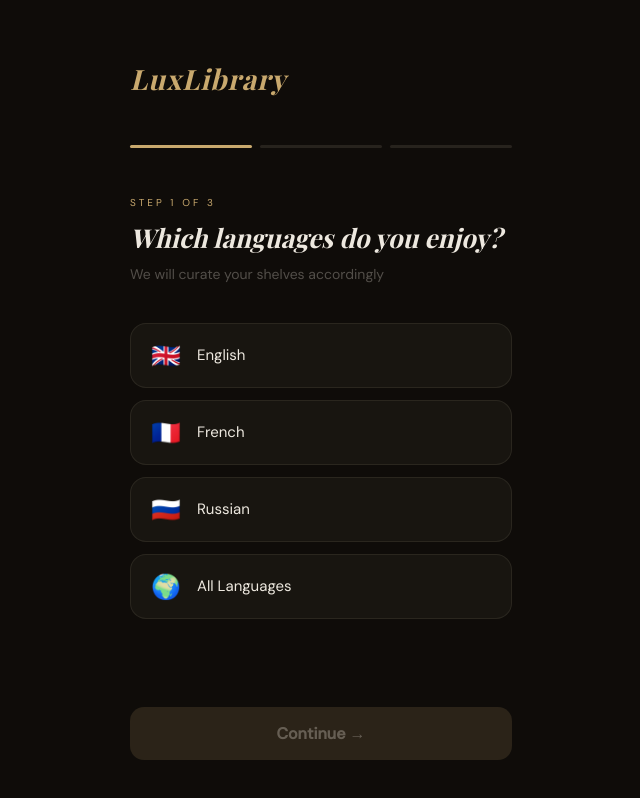
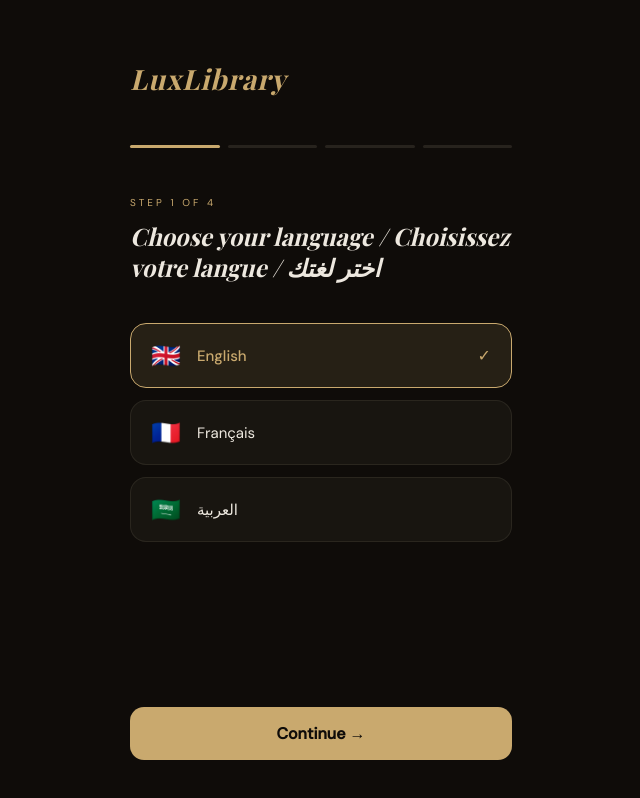
Before and after one commit to mustaphaayadi-lang/LuxLibrary-Web, a React (Vite) app: page / in a window 1280 px wide. Shown: the whole page, without its empty margins (319-959 px from the left). Built offline with nearby package versions, Linux system fonts and the light colour scheme; a web font is replaced by a local one.

Commit message:
add multilingual onboarding

```diff
--- a/src/App.jsx
+++ b/src/App.jsx
@@ -5,6 +5,7 @@ import TableScreen from './screens/TableScreen'
 import ReaderScreen from './screens/ReaderScreen'
 import OnboardingScreen from './screens/OnboardingScreen'
 import ReadLaterScreen from './screens/ReadLaterScreen'
+import { t } from './data/translations'
 import './index.css'
 
 export const THEMES = {
@@ -45,12 +46,21 @@ export default function App() {
   const [theme, setTheme] = useState(
     localStorage.getItem('lux_theme') || 'night'
   )
+  const [lang, setLang] = useState(
+    localStorage.getItem('lux_lang') || 'en'
+  )
 
-  const t = THEMES[theme]
+  const tr = THEMES[theme]
+  const isRTL = lang === 'ar'
 
   const changeTheme = (newTheme) => {
     setTheme(newTheme)
     localStorage.setItem('lux_theme', newTheme)
+  }
+
+  const changeLang = (newLang) => {
+    setLang(newLang)
+    localStorage.setItem('lux_lang', newLang)
   }
 
   const navigate = (to, params = {}) => {
@@ -58,54 +68,62 @@ export default function App() {
     setScreen(to)
   }
 
-  const handleOnboardingFinish = () => setScreen('entrance')
+  const handleOnboardingFinish = (prefs) => {
+    if (prefs.appLang) changeLang(prefs.appLang)
+    setScreen('entrance')
+  }
+
   const hideTab = screen === 'reader' || screen === 'onboarding'
 
   return (
     <div style={{
       maxWidth: 430, margin: '0 auto',
-      minHeight: '100vh', background: t.bg,
-      position: 'relative', transition: 'background 0.3s'
+      minHeight: '100vh', background: tr.bg,
+      position: 'relative', transition: 'background 0.3s',
+      direction: isRTL ? 'rtl' : 'ltr'
     }}>
-      {screen === 'onboarding' && <OnboardingScreen onFinish={handleOnboardingFinish} />}
-      {screen === 'entrance' && <EntranceScreen navigate={navigate} theme={t} currentTheme={theme} changeTheme={changeTheme} />}
-      {screen === 'bookcard' && <BookCardScreen navigate={navigate} book={selectedBook} theme={t} />}
-      {screen === 'table' && <TableScreen navigate={navigate} theme={t} />}
-      {screen === 'readlater' && <ReadLaterScreen navigate={navigate} theme={t} />}
-      {screen === 'reader' && <ReaderScreen navigate={navigate} book={selectedBook} globalTheme={theme} />}
+      {screen === 'onboarding' && <OnboardingScreen onFinish={handleOnboardingFinish} lang={lang} changeLang={changeLang} />}
+      {screen === 'entrance' && <EntranceScreen navigate={navigate} theme={tr} currentTheme={theme} changeTheme={changeTheme} lang={lang} />}
+      {screen === 'bookcard' && <BookCardScreen navigate={navigate} book={selectedBook} theme={tr} lang={lang} />}
+      {screen === 'table' && <TableScreen navigate={navigate} theme={tr} lang={lang} />}
+      {screen === 'readlater' && <ReadLaterScreen navigate={navigate} theme={tr} lang={lang} />}
+      {screen === 'reader' && <ReaderScreen navigate={navigate} book={selectedBook} globalTheme={theme} lang={lang} />}
 
       {!hideTab && (
         <div style={{
           position: 'fixed', bottom: 0, left: '50%', transform: 'translateX(-50%)',
           width: '100%', maxWidth: 430, display: 'flex',
-          backgroundColor: t.navBg,
-          borderTop: `1px solid ${t.border}`,
+          backgroundColor: tr.navBg,
+          borderTop: `1px solid ${tr.border}`,
           padding: '10px 0 24px', zIndex: 100,
           transition: 'background 0.3s'
         }}>
           <button onClick={() => navigate('entrance')} style={{
             flex: 1, background: 'none', border: 'none', cursor: 'pointer',
-            color: screen === 'entrance' ? '#C9A96E' : t.textMuted,
+            color: screen === 'entrance' ? '#C9A96E' : tr.textMuted,
             fontSize: 11, display: 'flex', flexDirection: 'column',
             alignItems: 'center', gap: 4, fontFamily: 'var(--font-ui)'
           }}>
-            <span style={{ fontSize: 20 }}>📖</span>Library
+            <span style={{ fontSize: 20 }}>📖</span>
+            {t(lang, 'library')}
           </button>
           <button onClick={() => navigate('readlater')} style={{
             flex: 1, background: 'none', border: 'none', cursor: 'pointer',
-            color: screen === 'readlater' ? '#C9A96E' : t.textMuted,
+            color: screen === 'readlater' ? '#C9A96E' : tr.textMuted,
             fontSize: 11, display: 'flex', flexDirection: 'column',
             alignItems: 'center', gap: 4, fontFamily: 'var(--font-ui)'
           }}>
-            <span style={{ fontSize: 20 }}>🔖</span>Read Later
+            <span style={{ fontSize: 20 }}>🔖</span>
+            {t(lang, 'readLater')}
           </button>
           <button onClick={() => navigate('table')} style={{
             flex: 1, background: 'none', border: 'none', cursor: 'pointer',
-            color: screen === 'table' ? '#C9A96E' : t.textMuted,
+            color: screen === 'table' ? '#C9A96E' : tr.textMuted,
             fontSize: 11, display: 'flex', flexDirection: 'column',
             alignItems: 'center', gap: 4, fontFamily: 'var(--font-ui)'
           }}>
-            <span style={{ fontSize: 20 }}>🪑</span>My Table
+            <span style={{ fontSize: 20 }}>🪑</span>
+            {t(lang, 'myTable')}
           </button>
         </div>
       )}
--- a/src/screens/OnboardingScreen.jsx
+++ b/src/screens/OnboardingScreen.jsx
@@ -1,51 +1,78 @@
 import { useState } from 'react'
+import { t } from '../data/translations'
+
+const APP_LANGUAGES = [
+  { value: 'en', emoji: '🇬🇧', label: 'English' },
+  { value: 'fr', emoji: '🇫🇷', label: 'Français' },
+  { value: 'ar', emoji: '🇸🇦', label: 'العربية' },
+]
+
+export default function OnboardingScreen({ onFinish, lang, changeLang }) {
+  const [step, setStep] = useState(0)
+  const [answers, setAnswers] = useState({
+    appLang: lang || 'en',
+    languages: [],
+    eras: [],
+    time: null
+  })
+
+  const currentLang = answers.appLang || 'en'
 
   const STEPS = [
     {
+      id: 'appLang',
+      question: 'Choose your language / Choisissez votre langue / اختر لغتك',
+      subtitle: '',
+      multi: false,
+      options: APP_LANGUAGES
+    },
+    {
       id: 'languages',
-    question: 'Which languages do you enjoy?',
-    subtitle: 'We will curate your shelves accordingly',
+      question: t(currentLang, 'langQuestion2'),
+      subtitle: t(currentLang, 'langSubtitle2'),
       multi: true,
       options: [
-      { value: 'English', emoji: '🇬🇧', label: 'English' },
-      { value: 'French', emoji: '🇫🇷', label: 'French' },
-      { value: 'Russian', emoji: '🇷🇺', label: 'Russian' },
-      { value: 'All', emoji: '🌍', label: 'All Languages' },
+        { value: 'English', emoji: '🇬🇧', label: t(currentLang, 'english') },
+        { value: 'French', emoji: '🇫🇷', label: t(currentLang, 'french') },
+        { value: 'Russian', emoji: '🇷🇺', label: t(currentLang, 'russian') },
+        { value: 'All', emoji: '🌍', label: step === 0 ? 'All' : t(currentLang, 'english') },
       ]
     },
     {
       id: 'eras',
-    question: 'Which eras interest you?',
-    subtitle: 'Your taste in time defines your shelf',
+      question: t(currentLang, 'eraQuestion'),
+      subtitle: t(currentLang, 'eraSubtitle'),
       multi: true,
       options: [
         { value: 'Classic', emoji: '🏛️', label: 'Classic' },
         { value: 'Victorian', emoji: '🎩', label: 'Victorian' },
         { value: 'Modern', emoji: '✨', label: 'Modern' },
-      { value: 'All', emoji: '📚', label: 'All Eras' },
+        { value: 'All', emoji: '📚', label: 'All' },
       ]
     },
     {
       id: 'time',
-    question: 'How long do you read per day?',
-    subtitle: 'We will suggest the right book length',
+      question: t(currentLang, 'timeQuestion'),
+      subtitle: t(currentLang, 'timeSubtitle'),
       multi: false,
       options: [
-      { value: '15', emoji: '⚡', label: '15 minutes' },
-      { value: '30', emoji: '🕯️', label: '30 minutes' },
-      { value: '60', emoji: '📖', label: '1 hour' },
-      { value: '60+', emoji: '🌙', label: 'More than 1 hour' },
+        { value: '15', emoji: '⚡', label: '15 min' },
+        { value: '30', emoji: '🕯️', label: '30 min' },
+        { value: '60', emoji: '📖', label: '1 ' + (currentLang === 'ar' ? 'ساعة' : currentLang === 'fr' ? 'heure' : 'hour') },
+        { value: '60+', emoji: '🌙', label: currentLang === 'ar' ? 'أكثر من ساعة' : currentLang === 'fr' ? 'Plus d\'1 heure' : 'More than 1 hour' },
       ]
     },
   ]
 
-export default function OnboardingScreen({ onFinish }) {
-  const [step, setStep] = useState(0)
-  const [answers, setAnswers] = useState({ languages: [], eras: [], time: null })
-
   const current = STEPS[step]
+  const isRTL = currentLang === 'ar'
 
   const toggle = (value) => {
+    if (current.id === 'appLang') {
+      setAnswers(a => ({ ...a, appLang: value }))
+      changeLang(value)
+      return
+    }
     if (current.multi) {
       const key = current.id
       const current_values = answers[key]
@@ -65,11 +92,13 @@ export default function OnboardingScreen({ onFinish }) {
   }
 
   const isSelected = (value) => {
+    if (current.id === 'appLang') return answers.appLang === value
     if (current.multi) return answers[current.id].includes(value)
     return answers[current.id] === value
   }
 
   const canProceed = () => {
+    if (current.id === 'appLang') return true
     if (current.multi) return answers[current.id].length > 0
     return answers[current.id] !== null
   }
@@ -80,29 +109,32 @@ export default function OnboardingScreen({ onFinish }) {
     } else {
       localStorage.setItem('lux_preferences', JSON.stringify(answers))
       localStorage.setItem('lux_onboarded', 'true')
+      localStorage.setItem('lux_lang', answers.appLang)
       onFinish(answers)
     }
   }
 
   return (
     <div style={{
-      minHeight: '100vh', background: 'var(--bg)',
+      minHeight: '100vh', background: '#0F0C09',
       display: 'flex', flexDirection: 'column',
       padding: '60px 24px 40px',
-      maxWidth: 430, margin: '0 auto'
+      maxWidth: 430, margin: '0 auto',
+      direction: isRTL ? 'rtl' : 'ltr'
     }}>
 
       <h1 style={{
         fontFamily: 'var(--font-display)', fontSize: 28,
-        color: 'var(--gold)', letterSpacing: 1,
+        color: '#C9A96E', letterSpacing: 1,
         marginBottom: 48, fontStyle: 'italic'
       }}>LuxLibrary</h1>
 
+      {/* Progress */}
       <div style={{ display: 'flex', gap: 8, marginBottom: 48 }}>
         {STEPS.map((_, i) => (
           <div key={i} style={{
             height: 3, flex: 1, borderRadius: 2,
-            background: i <= step ? 'var(--gold)' : 'rgba(255,235,200,0.1)',
+            background: i <= step ? '#C9A96E' : 'rgba(255,235,200,0.1)',
             transition: 'background 0.3s'
           }} />
         ))}
@@ -110,23 +142,25 @@ export default function OnboardingScreen({ onFinish }) {
 
       <div style={{ flex: 1 }}>
         <p style={{
-          fontSize: 10, color: 'var(--gold)', letterSpacing: 3,
+          fontSize: 10, color: '#C9A96E', letterSpacing: 3,
           textTransform: 'uppercase', marginBottom: 12,
           fontFamily: 'var(--font-ui)'
-        }}>Step {step + 1} of {STEPS.length}</p>
+        }}>{t(currentLang, 'step')} {step + 1} {t(currentLang, 'of')} {STEPS.length}</p>
 
         <h2 style={{
-          fontFamily: 'var(--font-display)', fontSize: 26,
-          color: 'var(--text-primary)', marginBottom: 10,
+          fontFamily: 'var(--font-display)', fontSize: 24,
+          color: '#EDE8DF', marginBottom: 10,
           lineHeight: 1.3, fontStyle: 'italic'
         }}>{current.question}</h2>
 
+        {current.subtitle && (
           <p style={{
-          fontSize: 14, color: 'var(--text-muted)',
+            fontSize: 14, color: 'rgba(237,232,223,0.35)',
             marginBottom: 40, fontFamily: 'var(--font-ui)'
           }}>{current.subtitle}</p>
+        )}
 
-        <div style={{ display: 'flex', flexDirection: 'column', gap: 12 }}>
+        <div style={{ display: 'flex', flexDirection: 'column', gap: 12, marginTop: current.subtitle ? 0 : 40 }}>
           {current.options.map(opt => (
             <button
               key={opt.value}
@@ -134,19 +168,20 @@ export default function OnboardingScreen({ onFinish }) {
               style={{
                 display: 'flex', alignItems: 'center', gap: 16,
                 padding: '16px 20px', borderRadius: 16,
-                background: isSelected(opt.value) ? 'rgba(201,169,110,0.12)' : 'var(--bg-card)',
-                border: `1px solid ${isSelected(opt.value) ? 'var(--gold)' : 'var(--border)'}`,
-                cursor: 'pointer', textAlign: 'left', transition: 'all 0.2s'
+                background: isSelected(opt.value) ? 'rgba(201,169,110,0.12)' : 'rgba(255,235,200,0.04)',
+                border: `1px solid ${isSelected(opt.value) ? '#C9A96E' : 'rgba(255,235,200,0.08)'}`,
+                cursor: 'pointer', textAlign: isRTL ? 'right' : 'left',
+                transition: 'all 0.2s'
               }}
             >
               <span style={{ fontSize: 24 }}>{opt.emoji}</span>
               <span style={{
                 fontFamily: 'var(--font-ui)', fontSize: 15,
-                color: isSelected(opt.value) ? 'var(--gold)' : 'var(--text-primary)',
+                color: isSelected(opt.value) ? '#C9A96E' : '#EDE8DF',
                 fontWeight: isSelected(opt.value) ? 500 : 400
               }}>{opt.label}</span>
               {isSelected(opt.value) && (
-                <span style={{ marginLeft: 'auto', color: 'var(--gold)', fontSize: 16 }}>✓</span>
+                <span style={{ marginLeft: isRTL ? 0 : 'auto', marginRight: isRTL ? 'auto' : 0, color: '#C9A96E', fontSize: 16 }}>✓</span>
               )}
             </button>
           ))}
@@ -159,23 +194,23 @@ export default function OnboardingScreen({ onFinish }) {
           disabled={!canProceed()}
           style={{
             width: '100%', padding: '16px 0',
-            background: canProceed() ? 'var(--gold)' : 'rgba(201,169,110,0.15)',
+            background: canProceed() ? '#C9A96E' : 'rgba(201,169,110,0.15)',
             border: 'none', borderRadius: 14,
-            color: canProceed() ? '#0F0C09' : 'var(--text-muted)',
+            color: canProceed() ? '#0F0C09' : 'rgba(237,232,223,0.3)',
             fontSize: 16, fontWeight: 600,
             cursor: canProceed() ? 'pointer' : 'default',
             fontFamily: 'var(--font-ui)', transition: 'all 0.2s'
           }}>
-          {step < STEPS.length - 1 ? 'Continue →' : 'Enter the Library →'}
+          {step < STEPS.length - 1 ? t(currentLang, 'continue') : t(currentLang, 'enterLibrary')}
         </button>
 
         {step > 0 && (
           <button onClick={() => setStep(s => s - 1)} style={{
             width: '100%', padding: '12px 0', marginTop: 12,
             background: 'none', border: 'none',
-            color: 'var(--text-muted)', fontSize: 14,
+            color: 'rgba(237,232,223,0.3)', fontSize: 14,
             cursor: 'pointer', fontFamily: 'var(--font-ui)'
-          }}>← Back</button>
+          }}>{t(currentLang, 'back')}</button>
         )}
       </div>
     </div>
```
Lines whose indentation alone changed are shown as unchanged.
